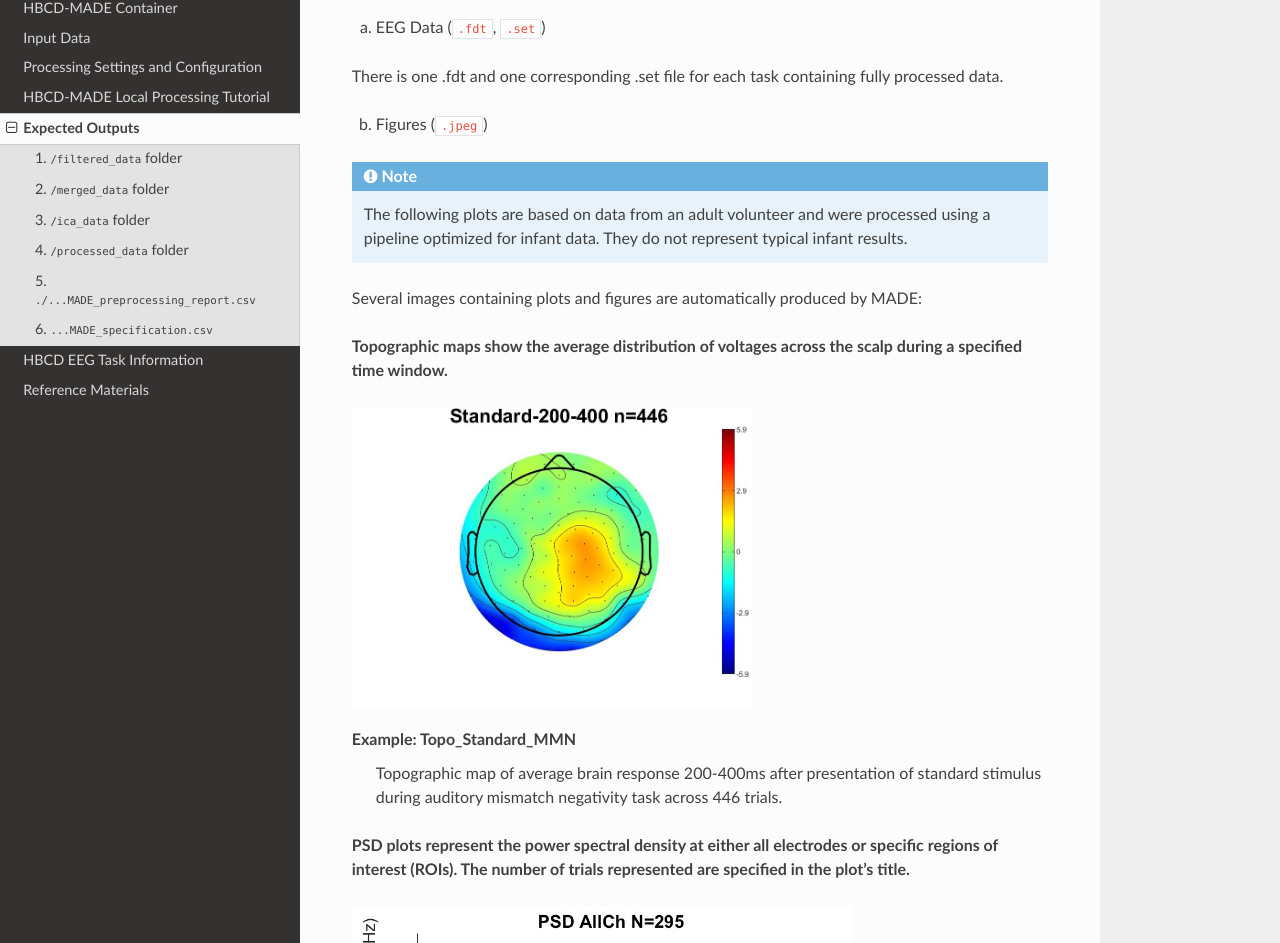
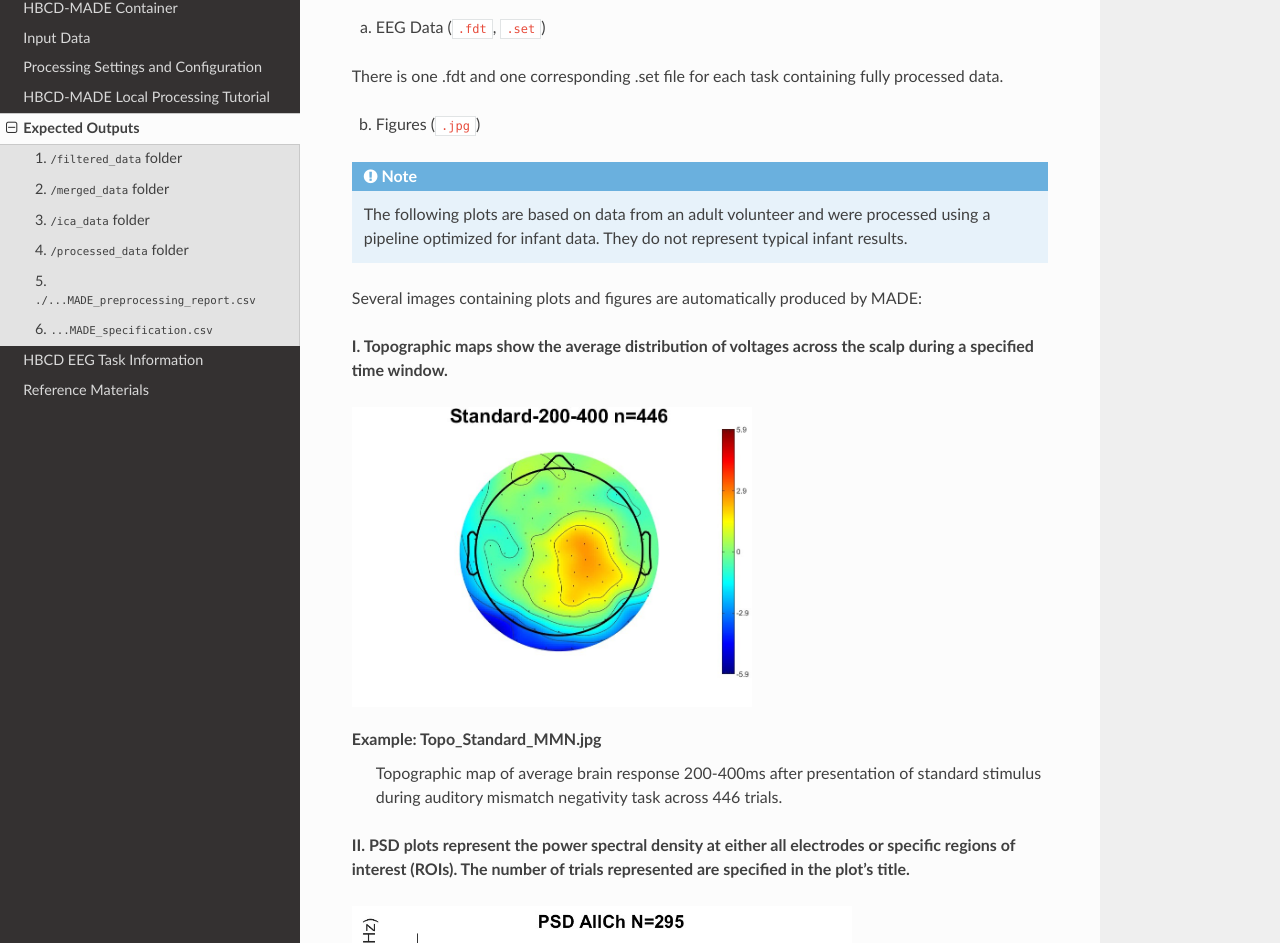
Before and after one commit to DCAN-Labs/HBCD-MADE, a Sphinx documentation site: the page built from docs/source/expected_outputs.rst, in a window 1280 px wide and 1400 px high, scrolled down 2521 px. Shown: the part 141-1084 px from the top of the window. Built offline with Sphinx 7.4.7 and the Read the Docs theme 2.0.0, drawn with Linux system fonts in a browser that asks for light colours; some of the changed text lies outside the part shown.

Commit message:
Update expected_outputs.rst

```diff
--- a/docs/source/expected_outputs.rst
+++ b/docs/source/expected_outputs.rst
@@ -113,73 +113,73 @@ a. EEG Data (``.fdt``, ``.set``)
 
 There is one .fdt and one corresponding .set file for each task containing fully processed data.
 
-b. Figures (``.jpeg``)
+b. Figures (``.jpg``)
 
 
 .. note:: The following plots are based on data from an adult volunteer and were processed using a pipeline optimized for infant data. They do not represent typical infant results.
 
 Several images containing plots and figures are automatically produced by MADE:
 
-**Topographic maps show the average distribution of voltages across the scalp during a specified time window.**
+**I. Topographic maps show the average distribution of voltages across the scalp during a specified time window.**
 
 
 .. image:: images/Topo_Standard_MMN.jpg
    :width: 400px
    :alt: jpg image above
 
-Example: Topo_Standard_MMN
+Example: Topo_Standard_MMN.jpg
 	Topographic map of average brain response 200-400ms after presentation of standard stimulus during auditory mismatch negativity task across 446 trials.
 
 
-**PSD plots represent the power spectral density at either all electrodes or specific regions of interest (ROIs). The number of trials represented are specified in the plot’s title.**
+**II. PSD plots represent the power spectral density at either all electrodes or specific regions of interest (ROIs). The number of trials represented are specified in the plot’s title.**
 
 
 .. image:: images/PSD_AllCh.jpg
    :width: 500px
    :alt: NA
 
-Example: PSD_AllCh
+Example: PSD_AllCh.jpg
 	Power spectral density plot for all channels across 295 retained epochs (1s each).
 
 
-**ERP plots show the event-related potential wave across N trials at a specified ROI.**
+**III. ERP plots show the event-related potential wave across N trials at a specified ROI.**
 
 
 .. image:: images/ERP_oz_VEP.jpg
    :width: 500px
    :alt: NA
 
-Example: ERP_oz_VEP
+Example: ERP_oz_VEP.jpg
 	ERP plot of visual evoked potential at Oz electrode cluster, averaged across 118 trials.
 
-**Topo plots contain topographic maps of mean voltage across the scalp during a specified time window.**
+**IV. Topo plots contain topographic maps of mean voltage across the scalp during a specified time window.**
 
 
 .. image:: images/Topo_Standard_MMN.jpg
    :width: 500px
    :alt: NA
 
-Example: Topo_Standard_MMN
+Example: Topo_Standard_MMN.jpg
 	Topographic plot of EEG between 200-400ms after presentation of standard stimulus during mismatch negativity task.
 
-**DiffTop plots represent the difference in mean voltage between two conditions during a specified time window.**
+**V. DiffTop plots represent the difference in mean voltage between two conditions during a specified time window.**
 
 
 .. image:: images/DiffTop_Inv_Vs_Upr_FACE.jpg
    :width: 500px
    :alt: NA
 
-Example: DiffTop_Inv_Vs_Upr_FACE
+Example: DiffTop_Inv_Vs_Upr_FACE.jpg
 	Average difference in scalp distribution between 100-300ms after presentation of Inverted vs Upright faces. For this task, 50 upright face trials were retained in the Upright/Inverted block, 48 inverted face trials were retained in the Upright/Inverted face block, 42 Object trials were retained in the Object/Upright face block, and 50 upright face trials were retained in the Object/Upright face block. For this plot, only the first two n values are relevant because the plot represents the difference between Inverted and Upright faces.
 
-**DiffERP plots display the difference in the ERP waveform between specified conditions.**
+**VI. DiffERP plots display the difference in the ERP waveform between specified conditions.**
 
 
 .. image:: images/DiffERP_t7t8_MMN.jpg
    :width: 500px
    :alt: NA
 
-	Example: DiffERP_t7t8_MMN
+	Example: DiffERP_t7t8_MMN.jpg
 	Difference waves for ERP reponses to stimuli during auditory mismatch negativity task at T7/T8 electrode cluster. 446 standard trials, 93 pre-deviant, and 90 deviant trials are represented.
 
 
```
